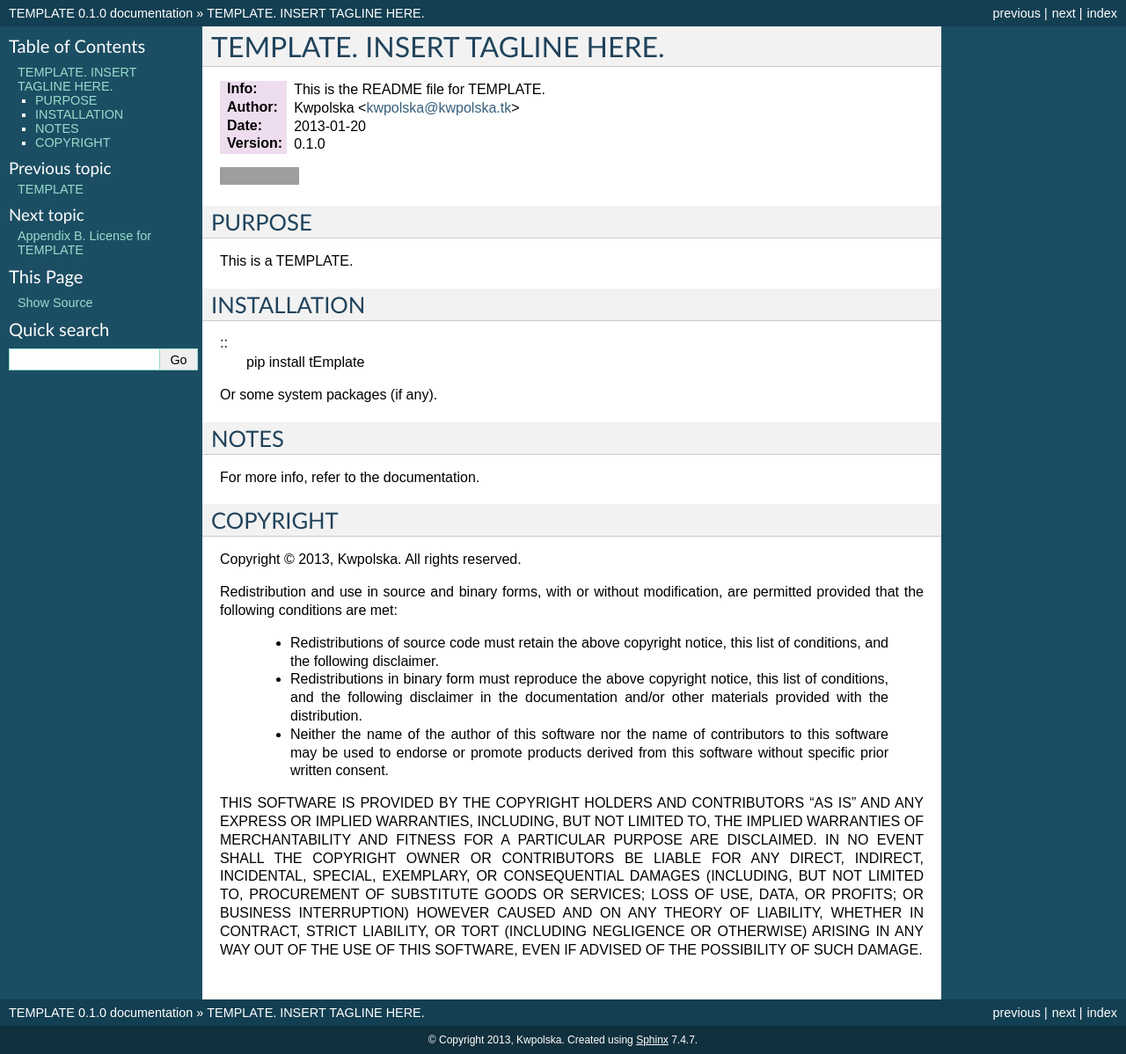
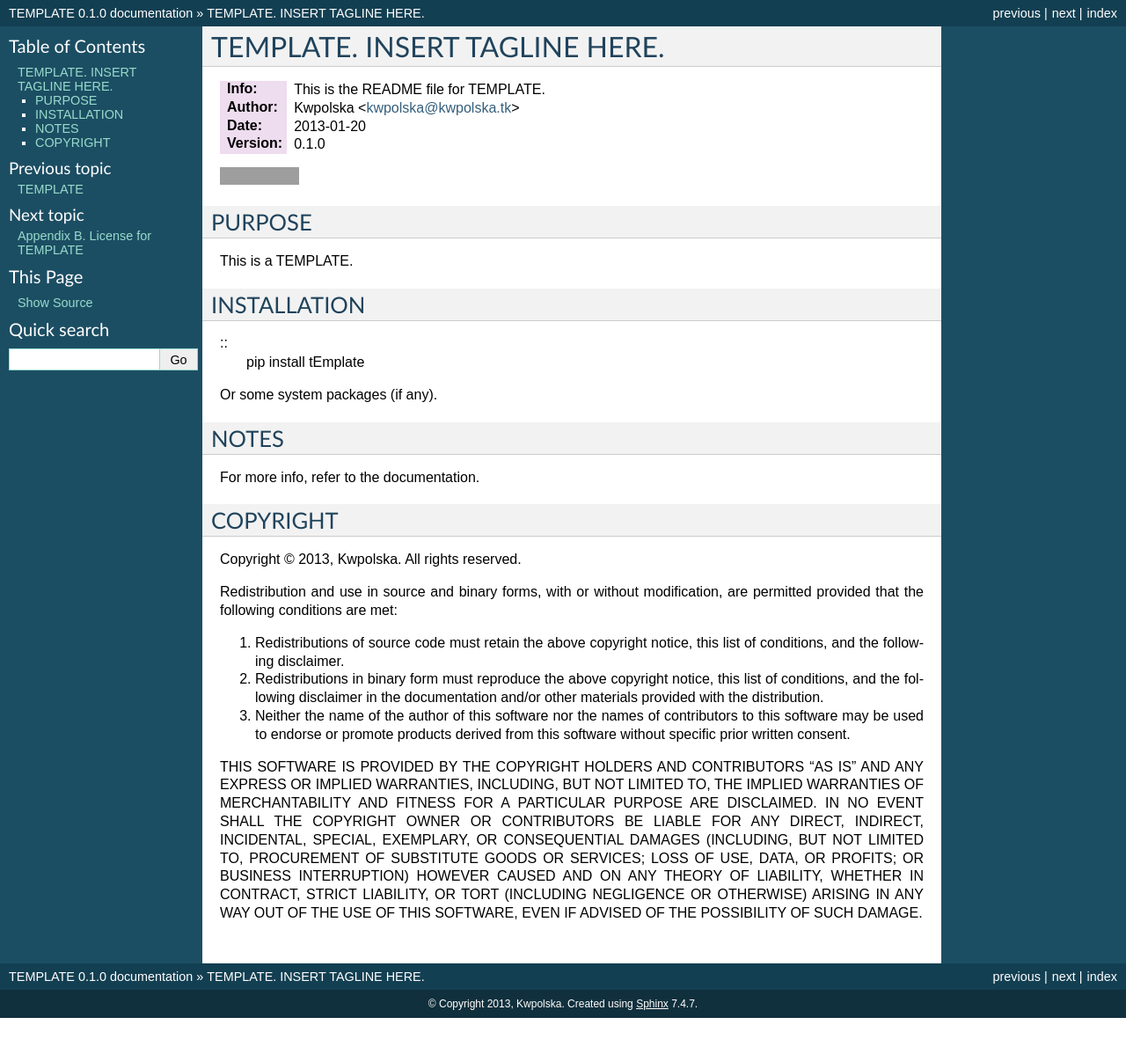
Before and after one commit to Kwpolska/python-project-template, a Sphinx documentation site: the page built from docs/README.rst, in a window 1280 px wide. Shown: the whole page at 88% size. Built offline with Sphinx 7.4.7, drawn with Linux system fonts in a browser that asks for light colours; pages that are not in the unit, such as notebooks, are missing from menus; after the commit the page ends 1157 px from its top, so only the background shows below that; grey boxes are pictures that could not be loaded.

Commit message:
fixed LICENSE in README
Signed-off-by: Kwpolska <kwpolska@gmail.com>

```diff
--- a/docs/README.rst
+++ b/docs/README.rst
@@ -31,25 +31,29 @@
 All rights reserved.
 
 Redistribution and use in source and binary forms, with or without
-modification, are permitted provided that the following conditions are met:
+modification, are permitted provided that the following conditions are
+met:
 
-  * Redistributions of source code must retain the above copyright notice,
-    this list of conditions, and the following disclaimer.
-  * Redistributions in binary form must reproduce the above copyright notice,
-    this list of conditions, and the following disclaimer in the
-    documentation and/or other materials provided with the distribution.
-  * Neither the name of the author of this software nor the name of
-    contributors to this software may be used to endorse or promote products
-    derived from this software without specific prior written consent.
+1. Redistributions of source code must retain the above copyright
+   notice, this list of conditions, and the following disclaimer.
 
-THIS SOFTWARE IS PROVIDED BY THE COPYRIGHT HOLDERS AND CONTRIBUTORS "AS IS"
-AND ANY EXPRESS OR IMPLIED WARRANTIES, INCLUDING, BUT NOT LIMITED TO, THE
-IMPLIED WARRANTIES OF MERCHANTABILITY AND FITNESS FOR A PARTICULAR PURPOSE
-ARE DISCLAIMED.  IN NO EVENT SHALL THE COPYRIGHT OWNER OR CONTRIBUTORS BE
-LIABLE FOR ANY DIRECT, INDIRECT, INCIDENTAL, SPECIAL, EXEMPLARY, OR
-CONSEQUENTIAL DAMAGES (INCLUDING, BUT NOT LIMITED TO, PROCUREMENT OF
-SUBSTITUTE GOODS OR SERVICES; LOSS OF USE, DATA, OR PROFITS; OR BUSINESS
-INTERRUPTION) HOWEVER CAUSED AND ON ANY THEORY OF LIABILITY, WHETHER IN
-CONTRACT, STRICT LIABILITY, OR TORT (INCLUDING NEGLIGENCE OR OTHERWISE)
-ARISING IN ANY WAY OUT OF THE USE OF THIS SOFTWARE, EVEN IF ADVISED OF THE
-POSSIBILITY OF SUCH DAMAGE.
+2. Redistributions in binary form must reproduce the above copyright
+   notice, this list of conditions, and the following disclaimer in the
+   documentation and/or other materials provided with the distribution.
+
+3. Neither the name of the author of this software nor the names of
+   contributors to this software may be used to endorse or promote
+   products derived from this software without specific prior written
+   consent.
+
+THIS SOFTWARE IS PROVIDED BY THE COPYRIGHT HOLDERS AND CONTRIBUTORS
+"AS IS" AND ANY EXPRESS OR IMPLIED WARRANTIES, INCLUDING, BUT NOT
+LIMITED TO, THE IMPLIED WARRANTIES OF MERCHANTABILITY AND FITNESS FOR
+A PARTICULAR PURPOSE ARE DISCLAIMED.  IN NO EVENT SHALL THE COPYRIGHT
+OWNER OR CONTRIBUTORS BE LIABLE FOR ANY DIRECT, INDIRECT, INCIDENTAL,
+SPECIAL, EXEMPLARY, OR CONSEQUENTIAL DAMAGES (INCLUDING, BUT NOT
+LIMITED TO, PROCUREMENT OF SUBSTITUTE GOODS OR SERVICES; LOSS OF USE,
+DATA, OR PROFITS; OR BUSINESS INTERRUPTION) HOWEVER CAUSED AND ON ANY
+THEORY OF LIABILITY, WHETHER IN CONTRACT, STRICT LIABILITY, OR TORT
+(INCLUDING NEGLIGENCE OR OTHERWISE) ARISING IN ANY WAY OUT OF THE USE
+OF THIS SOFTWARE, EVEN IF ADVISED OF THE POSSIBILITY OF SUCH DAMAGE.
```
Also changed, not shown: README.rst (+24 -20 lines).
